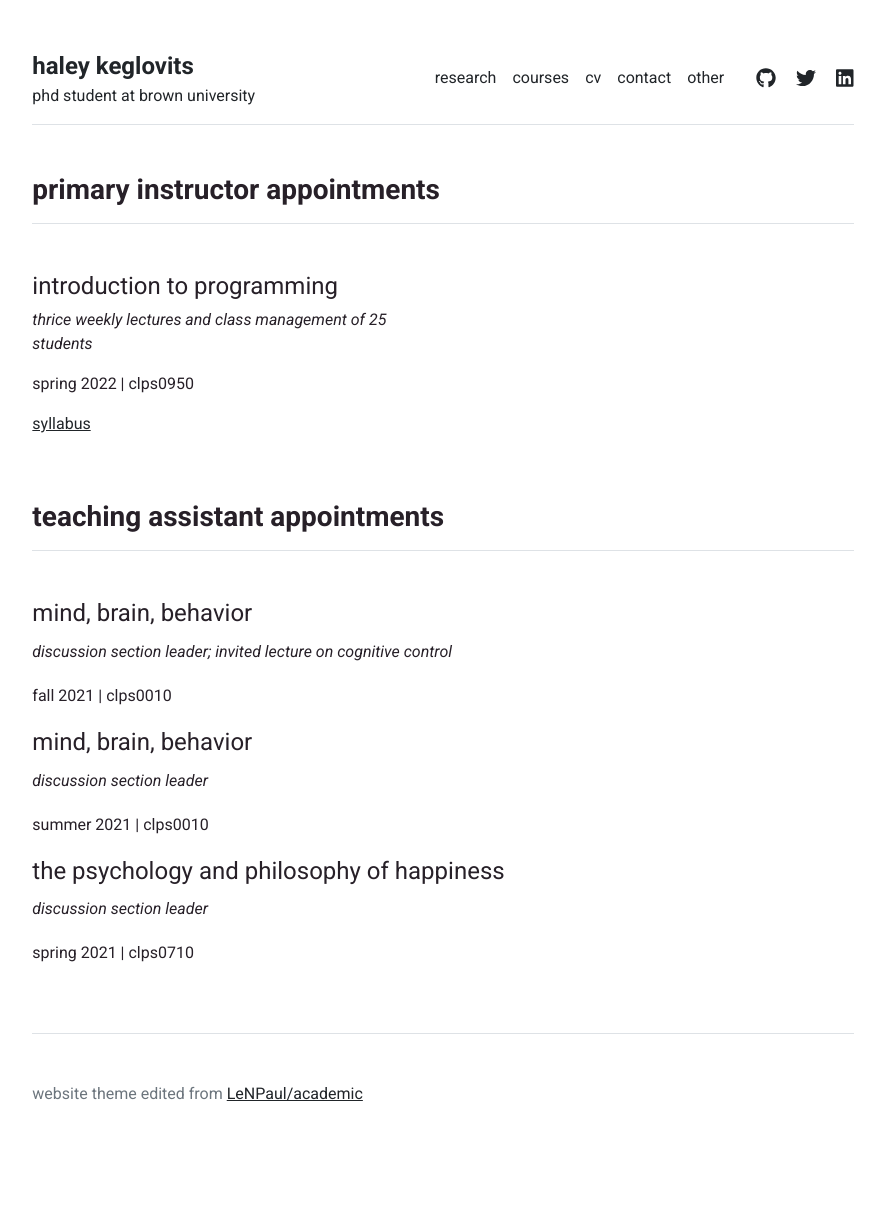
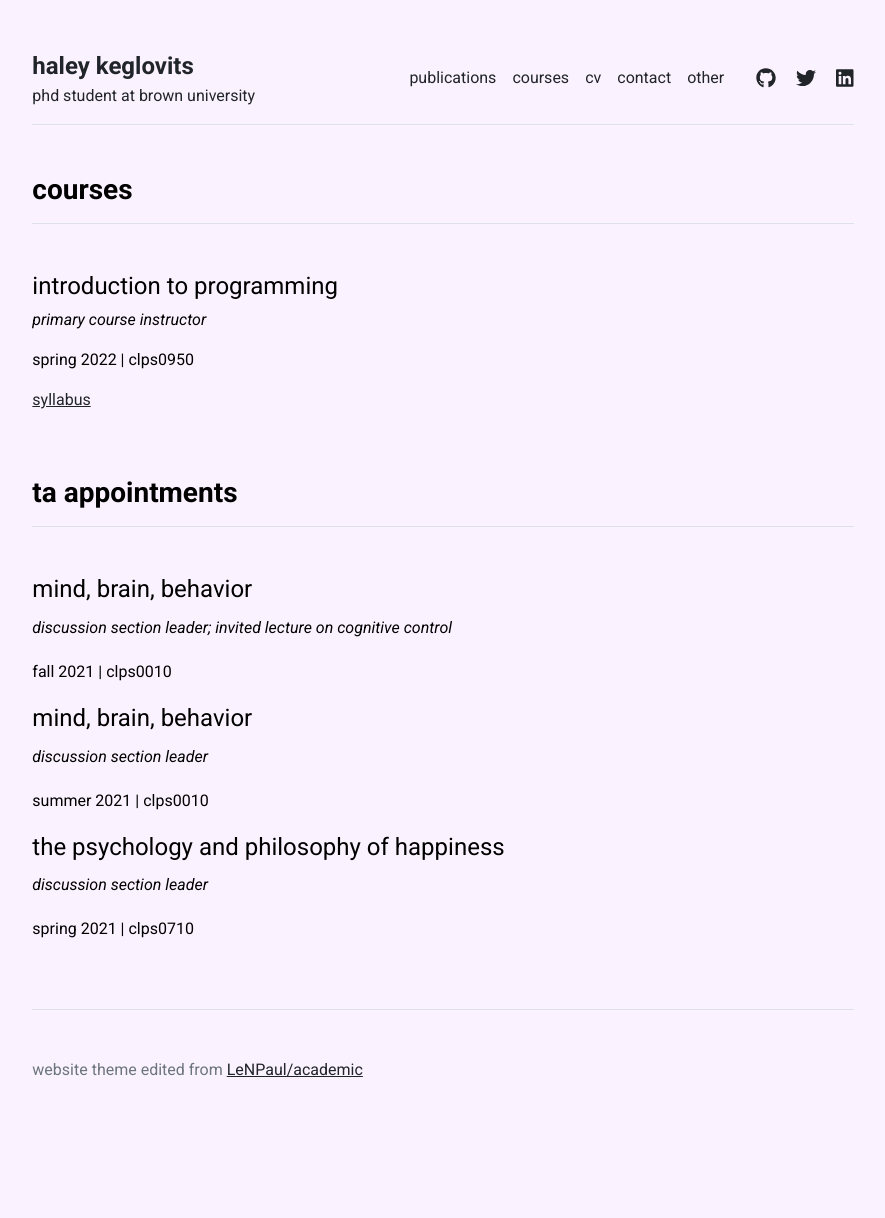
Before and after one commit to haleyk/haleyk.github.io, a Jekyll site: the page built from courses.md, in a window 1280 px wide. Shown: the whole page, without its empty margins (197-1082 px from the left). Built offline with Jekyll 4.4.1, drawn with Linux system fonts in a browser that asks for light colours; after the commit the page ends 1194 px from its top, so only the background shows below that.

Commit message:
Revert "change to research"
This reverts commit ac3eb48aa7c7c77b98df3befe1e110255e70486f.

```diff
--- a/_data/settings.yml
+++ b/_data/settings.yml
@@ -1,5 +1,5 @@
 menu:
-- {name: 'research', url: '/research'}
+- {name: 'publications', url: '/publications'}
 - {name: 'courses', url: '/courses'}
 - {name: 'cv', url: '/cv'}
 - {name: 'contact', url: '/contact'}
@@ -9,7 +9,7 @@ other:
 - {name: 'Primary Investigator', title: 'Researcher', department: 'Physics & Astronomy', institution: 'Some University', institution_address: '1 Main Street, Canada', phone: '(000) 000-0000', email: 'hello@university.edu', office: 'Science Building 505', image: 'assets/img/primary-investigator.jpg', url: 'primary-investigator'}
 
 courses:
-- {name: 'introduction to programming', url: 'courses/prog/syllabus.pdf', term: 'spring 2022', info: 'thrice weekly lectures and class management of 25 students', num: 'clps0950'}
+- {name: 'introduction to programming', url: 'courses/prog/syllabus.pdf', term: 'spring 2022', info: 'primary course instructor', num: 'clps0950'}
 
 taships:
 - {name: 'mind, brain, behavior', term: 'fall 2021', info: 'discussion section leader; invited lecture on cognitive control', num: 'clps0010'}
--- a/_includes/research.html
+++ b/_includes/publications.html
@@ -1,8 +1,4 @@
 <div class="row g-5 mb-5">
-  <div>
-    <h3 class="fw-bold pb-3 mb-3">projects</h3>
-      <p>todo add research projects</p>
-  </div>
   <div>
     <h3 class="fw-bold pb-3 mb-3">publications</h3>
       {% for item in site.data.publications.index %}
--- a/_layouts/courses.html
+++ b/_layouts/courses.html
@@ -6,7 +6,7 @@ layout: default
 
 <div class="row g-5 mb-5">
   <div>
-    <h3 class="fw-bold border-bottom pb-3 mb-5">primary instructor appointments</h3>
+    <h3 class="fw-bold border-bottom pb-3 mb-5">courses</h3>
     {% for course in site.data.settings.courses %}
       <div class="col-md-6">
         <h4>{{ course.name }}</h4>
@@ -17,7 +17,7 @@ layout: default
     {% endfor %}
   </div>
   <div>
-    <h3 class="fw-bold border-bottom pb-3 mb-5">teaching assistant appointments</h3>
+    <h3 class="fw-bold border-bottom pb-3 mb-5">ta appointments</h3>
     {% for course in site.data.settings.taships %}
     <div class="row g-1 mb-1">
       <h4>{{ course.name }}</h4>
--- a/_sass/main.scss
+++ b/_sass/main.scss
@@ -1,5 +1,5 @@
-$backgroundColor: #ffffff;
-$bodyColor: #272028;
+$backgroundColor: #fbf2ff;
+$bodyColor: #000000;
 $bodyFont: "Roboto",-apple-system,BlinkMacSystemFont,"Segoe UI",Helvetica,Arial,sans-serif,"Apple Color Emoji","Segoe UI Emoji","Segoe UI Symbol";
 $linkColor: #212529 !important;
 
--- /dev/null
+++ b/publications.md
@@ -0,0 +1,4 @@
+---
+layout: publications
+title: "publications"
+---
--- a/research.md
+++ /dev/null
@@ -1,4 +0,0 @@
----
-layout: research
-title: "research"
----
```
